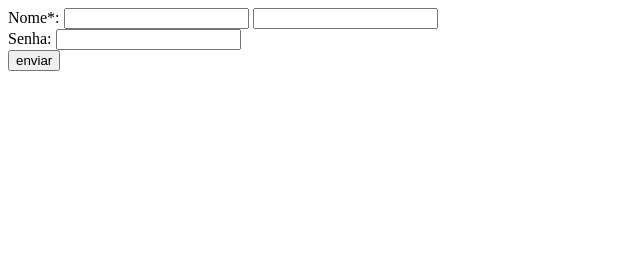
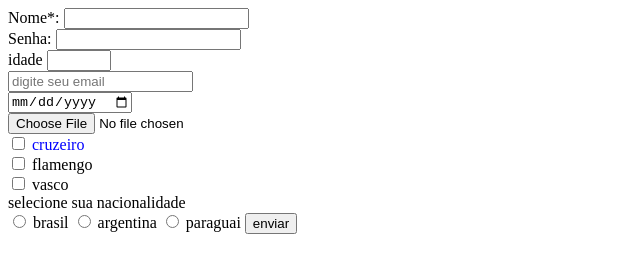
Before and after one commit to JenyferMonteiro/formulario-html, a plain HTML site: page index.html in a window 1280 px wide. Shown: the whole page, without its empty margins (0-640 px from the left). Drawn offline with Linux system fonts and the light colour scheme.

Commit message:
opcoes fechadas

```diff
--- a/index.html
+++ b/index.html
@@ -11,14 +11,40 @@
 
     <form action="#" method="post" onsubmit="alert('form enviado!');">
         <label>Nome*:</label>
-        <input type="text" name="nome" required/>
-
-        <input type="text" />
+        <input type="text" name="nome" required />
         <br>
         <label>Senha:</label>
-        <input type="password" />
+        <input type="password" name="Senha" required />
         <br>
+        <label for="idade">idade</label>
+        <input type="number" name="idade" min="1" max="100" step="10" />
+        <br>
+        <input type="email" name="email" placeholder="digite seu email" />
+        <br>
+        <input type="date" name="data nasc" />
+        <br>
+        <input type="file" name="arquivo" />
+        <br>
+        <input type="checkbox" name="time[]" value="cru" />
+        <label style="color: blue;">cruzeiro</label>
+        <br>
+        <input type="checkbox" name="time" value="fla" />
+        <label>flamengo</label>
+        <br>
+        <input type="checkbox" name="time" value="vas">
+        <label>vasco</label>
+        <br>
+        <label>selecione sua nacionalidade</label>
+        <br>
+        <input type="radio" value="brasil">
+        <label>brasil</label>
+        <input type="radio" value="arg">
+        <label>argentina</label>
+        <input type="radio" value="parg">
+        <label>paraguai</label>
+
         <button type="submit">enviar</button>
+
     </form>
 
 </body>
```
